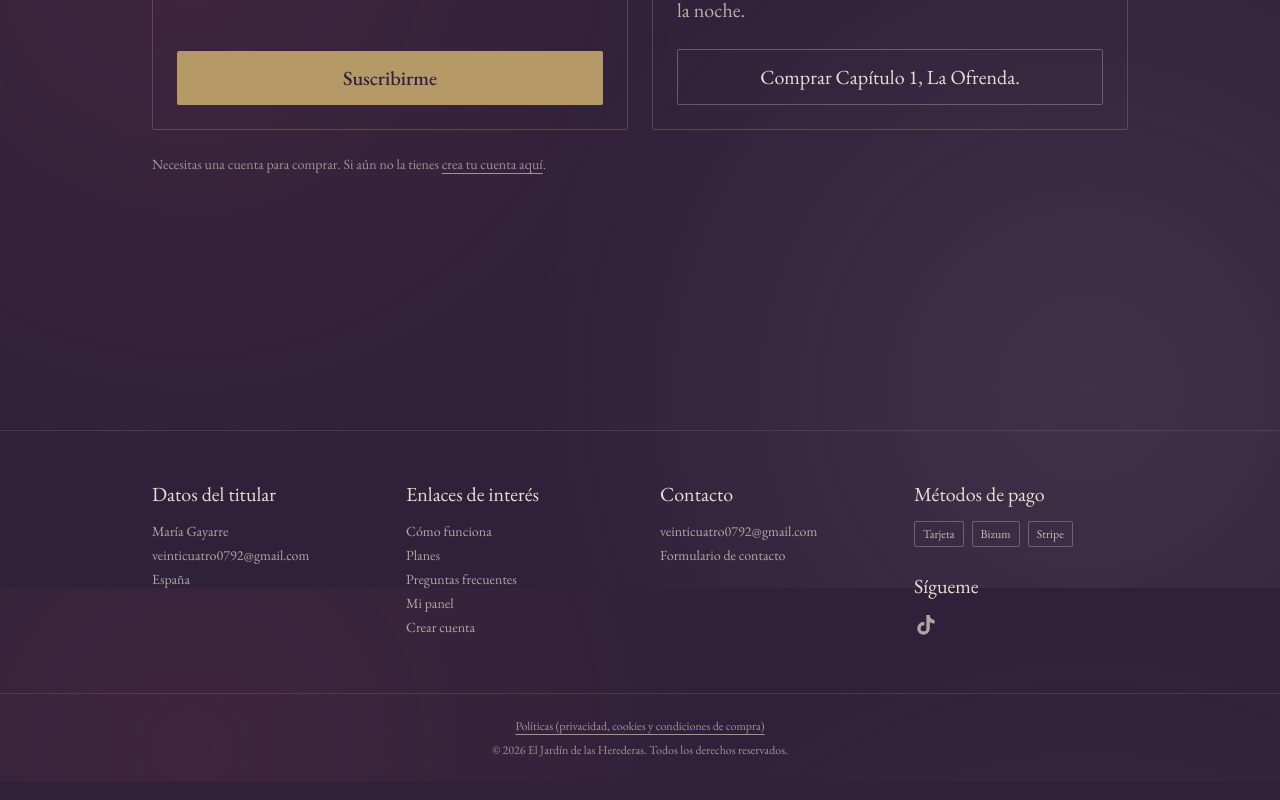
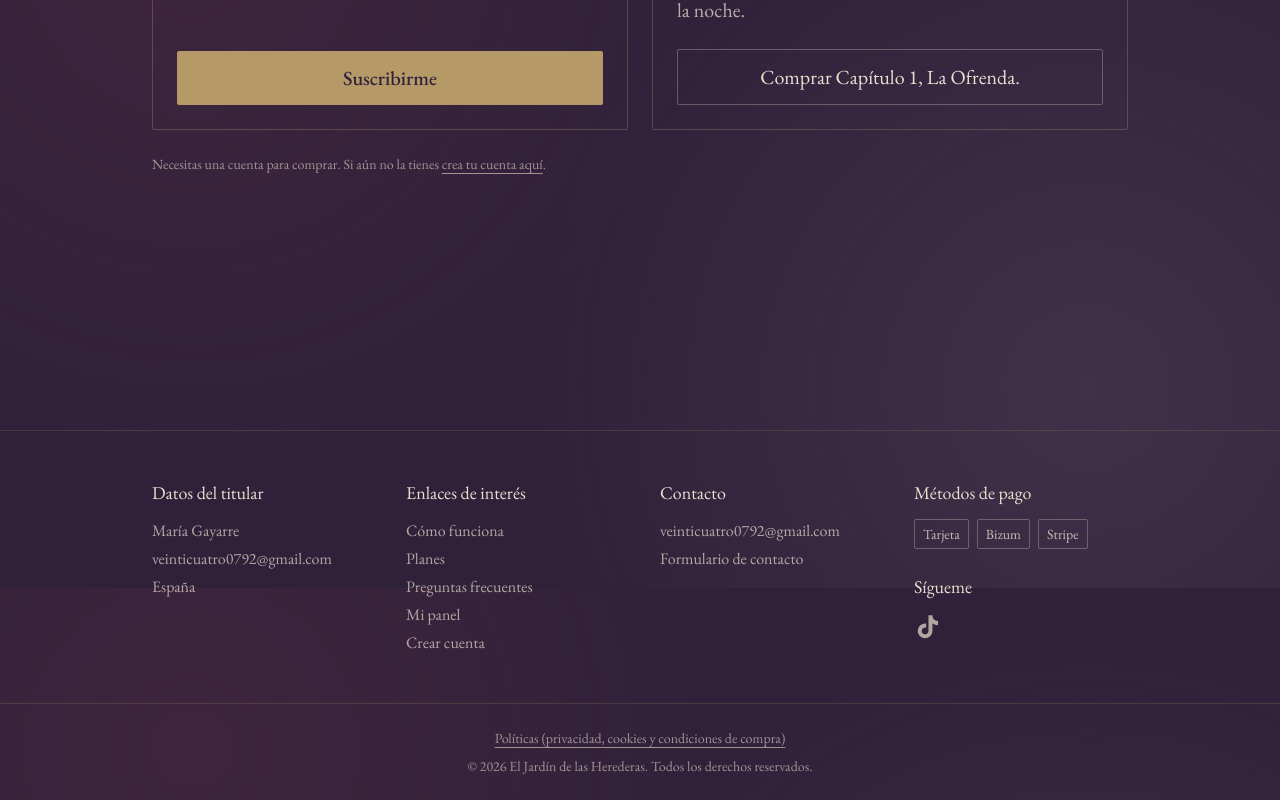
Before and after one commit to Blubur/Jardin, a Next.js app: page / in a window 1280 px wide. Shown: the part 1812-2612 px from the top of the page. Built offline with nearby package versions, Linux system fonts and the light colour scheme; no server answers.

Commit message:
mas tamaños

```diff
--- a/app/registro/page.tsx
+++ b/app/registro/page.tsx
@@ -172,7 +172,7 @@ export default function RegistroPage() {
         {modo === "registro" && (
           <>
             <div>
-              <label className="block text-sm text-corte-pergamino/70">
+              <label className="block text-base font-mono text-corte-pergamino/70">
                 Nick{" "}
                 <span className="font-display text-corte-lavanda">
                   (Se usará para dirigirme a ti si es necesario, puedes usar tu nombre si lo prefieres)
@@ -187,7 +187,7 @@ export default function RegistroPage() {
               />
             </div>
             <div>
-              <label className="block text-sm text-corte-pergamino/70">
+              <label className="block text-base font-mono text-corte-pergamino/70">
                 Nombre completo
               </label>
               <input
@@ -199,7 +199,7 @@ export default function RegistroPage() {
               />
             </div>
             <div>
-              <label className="block text-sm text-corte-pergamino/70">
+              <label className="block text-base font-mono text-corte-pergamino/70">
                 Dirección postal completa{" "}
                 <span className="font-display text-corte-lavanda">
                   (incluye número, letra si la tiene, código postal y región)
@@ -215,7 +215,7 @@ export default function RegistroPage() {
               />
             </div>
             <div>
-              <label className="block text-sm text-corte-pergamino/70">
+              <label className="block text-base font-mono text-corte-pergamino/70">
                 Teléfono{" "}
                 <span className="font-display text-corte-lavanda">
                   (indispensable si tengo que contactar contigo)
@@ -233,7 +233,7 @@ export default function RegistroPage() {
         )}
 
         <div>
-          <label className="block text-sm text-corte-pergamino/70">
+          <label className="block text-base font-mono text-corte-pergamino/70">
             Correo electrónico
           </label>
           <input
@@ -245,7 +245,7 @@ export default function RegistroPage() {
           />
         </div>
         <div>
-          <label className="block text-sm text-corte-pergamino/70">
+          <label className="block text-base font-mono text-corte-pergamino/70">
             Contraseña
           </label>
           <input
--- a/components/Footer.tsx
+++ b/components/Footer.tsx
@@ -2,11 +2,11 @@ import Link from "next/link";
 
 export default function Footer() {
   return (
-    <footer className="mt-24 border-t border-corte-oro/20">
+    <footer className="mt-24 border-t text-base border-corte-oro/20">
       <div className="mx-auto grid max-w-5xl gap-10 px-6 py-12 sm:grid-cols-2 lg:grid-cols-4">
         <div>
-          <h4 className="font-display text-corte-pergamino">Datos del titular</h4>
-          <ul className="mt-3 space-y-1 text-sm text-corte-pergamino/70">
+          <h4 className="font-display text-lg text-corte-pergamino">Datos del titular</h4>
+          <ul className="mt-3 space-y-1 text-base text-corte-pergamino/70">
             <li>María Gayarre </li>
             <li>veinticuatro0792@gmail.com</li>
             <li>España</li>
@@ -14,8 +14,8 @@ export default function Footer() {
         </div>
 
         <div>
-          <h4 className="font-display text-corte-pergamino">Enlaces de interés</h4>
-          <ul className="mt-3 space-y-1 text-sm text-corte-pergamino/70">
+          <h4 className="font-display text-lg text-corte-pergamino">Enlaces de interés</h4>
+          <ul className="mt-3 space-y-1 text-base text-corte-pergamino/70">
             <li>
               <Link href="/#como-funciona" className="hover:text-corte-oro">
                 Cómo funciona
@@ -45,8 +45,8 @@ export default function Footer() {
         </div>
 
         <div>
-          <h4 className="font-display text-corte-pergamino">Contacto</h4>
-          <ul className="mt-3 space-y-1 text-sm text-corte-pergamino/70">
+          <h4 className="font-display text-lg text-corte-pergamino">Contacto</h4>
+          <ul className="mt-3 space-y-1 text-base text-corte-pergamino/70">
             <li>
               <Link href="mailto:tu-correo@dominio.com" className="hover:text-corte-oro">
                 veinticuatro0792@gmail.com
@@ -61,14 +61,14 @@ export default function Footer() {
         </div>
 
         <div>
-          <h4 className="font-display text-corte-pergamino">Métodos de pago</h4>
-          <ul className="mt-3 flex flex-wrap gap-2 text-xs text-corte-pergamino/80">
+          <h4 className="font-display text-lg text-corte-pergamino">Métodos de pago</h4>
+          <ul className="mt-3 flex flex-wrap gap-2 text-sm text-corte-pergamino/80">
             <li className="rounded-sm border border-corte-pergamino/30 px-2 py-1">Tarjeta</li>
             <li className="rounded-sm border border-corte-pergamino/30 px-2 py-1">Bizum</li>
             <li className="rounded-sm border border-corte-pergamino/30 px-2 py-1">Stripe</li>
           </ul>
 
-          <h4 className="mt-6 font-display text-corte-pergamino">Sígueme</h4>
+          <h4 className="mt-6 font-display text-lg text-corte-pergamino">Sígueme</h4>
           <Link
             href="https://www.tiktok.com/@tu_usuario"
             target="_blank"
@@ -76,14 +76,14 @@ export default function Footer() {
             aria-label="TikTok"
             className="mt-3 inline-block text-corte-pergamino/70 transition hover:text-corte-oro"
           >
-            <svg viewBox="0 0 24 24" fill="currentColor" className="h-6 w-6" aria-hidden="true">
+            <svg viewBox="0 0 24 24" fill="currentColor" className="h-7 w-7" aria-hidden="true">
               <path d="M19.6 6.7a4.8 4.8 0 0 1-3.8-4.2V2h-3.4v13.4a2.9 2.9 0 1 1-2-2.8V9.1a6.3 6.3 0 1 0 5.4 6.3V8.9a8.2 8.2 0 0 0 4.8 1.5V7a4.8 4.8 0 0 1-1-.3z" />
             </svg>
           </Link>
         </div>
       </div>
 
-      <div className="border-t border-corte-oro/20 px-6 py-6 text-center text-xs text-corte-pergamino/60">
+      <div className="border-t border-corte-oro/20 px-6 py-6 text-center text-sm text-corte-pergamino/60">
         <p>
           <Link
             href="/politicas"
```
